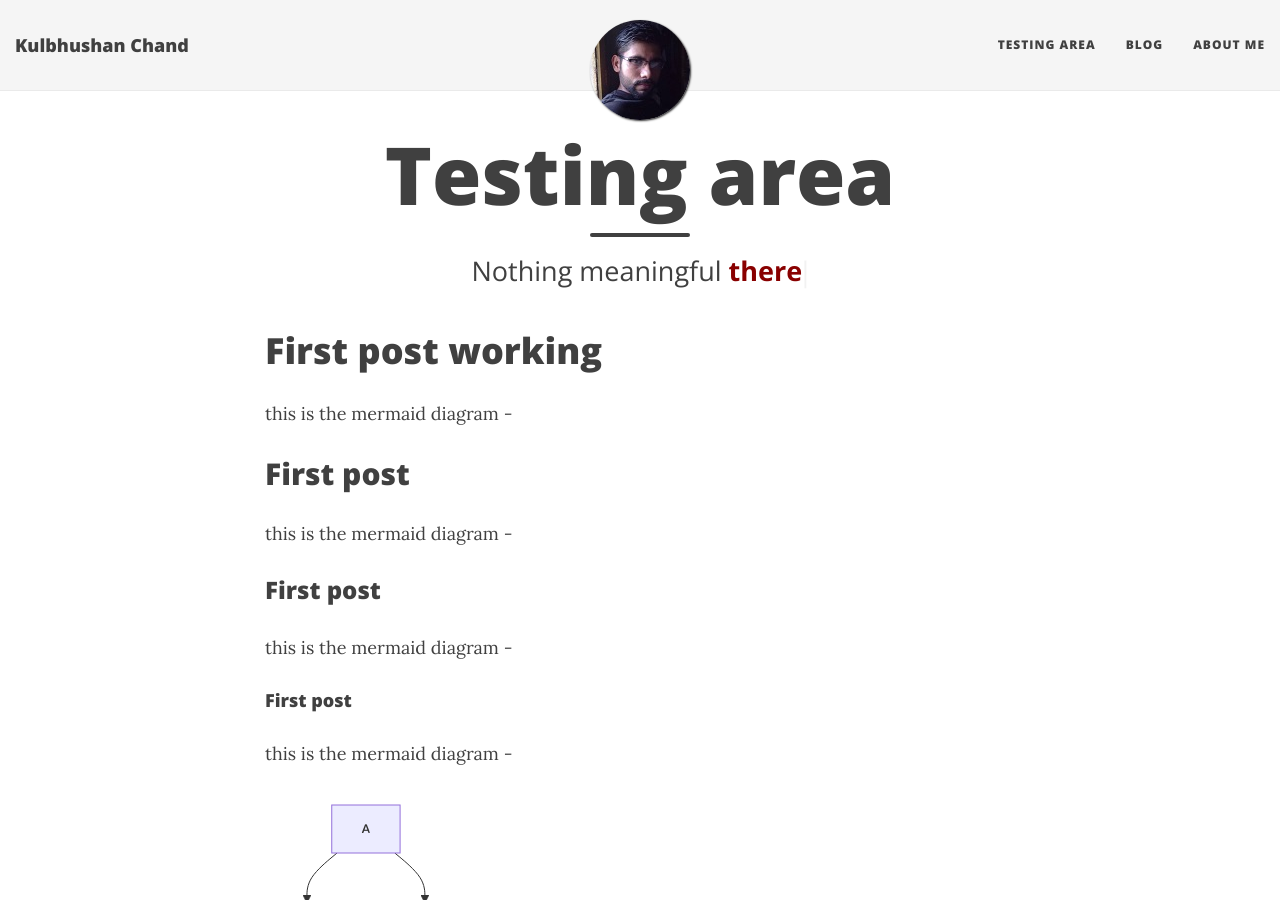
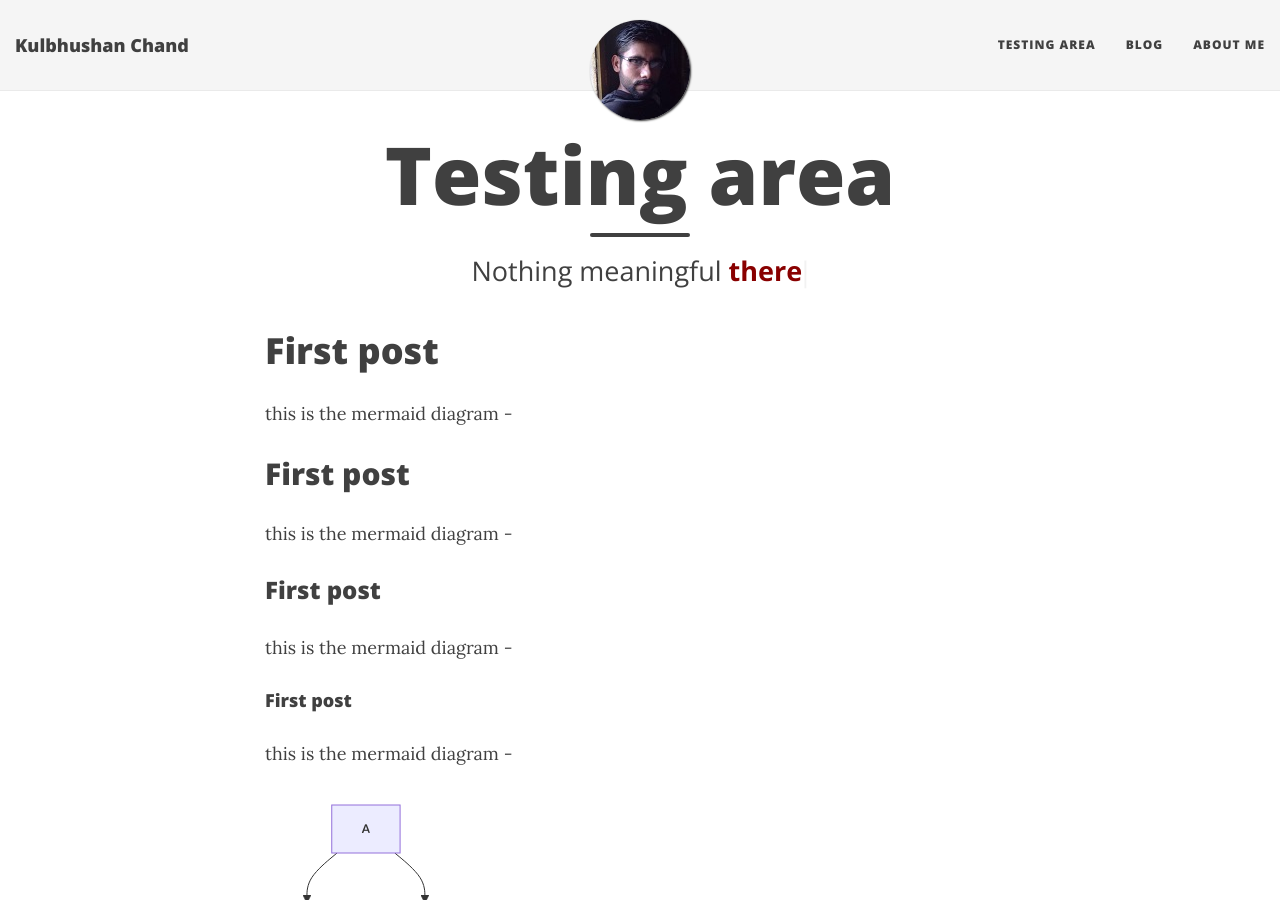
Before and after one commit to kulbhushanchand/kulbhushan-chand.github.io-v1, a Jekyll site: the page built from _pages/testing-area.md, in a window 1280 px wide and 900 px high. Built offline with Jekyll 4.4.1, drawn with Linux system fonts in a browser that asks for light colours; nearby versions of some CDN libraries; a style sheet for code colours, icons or effects is not loaded.

Commit message:
conflict resolve

```diff
--- a/_pages/testing-area.md
+++ b/_pages/testing-area.md
@@ -21,7 +21,7 @@ ext-lib:
 
 
 
-# First post working
+# First post
 
 this is the mermaid diagram -
 
```
